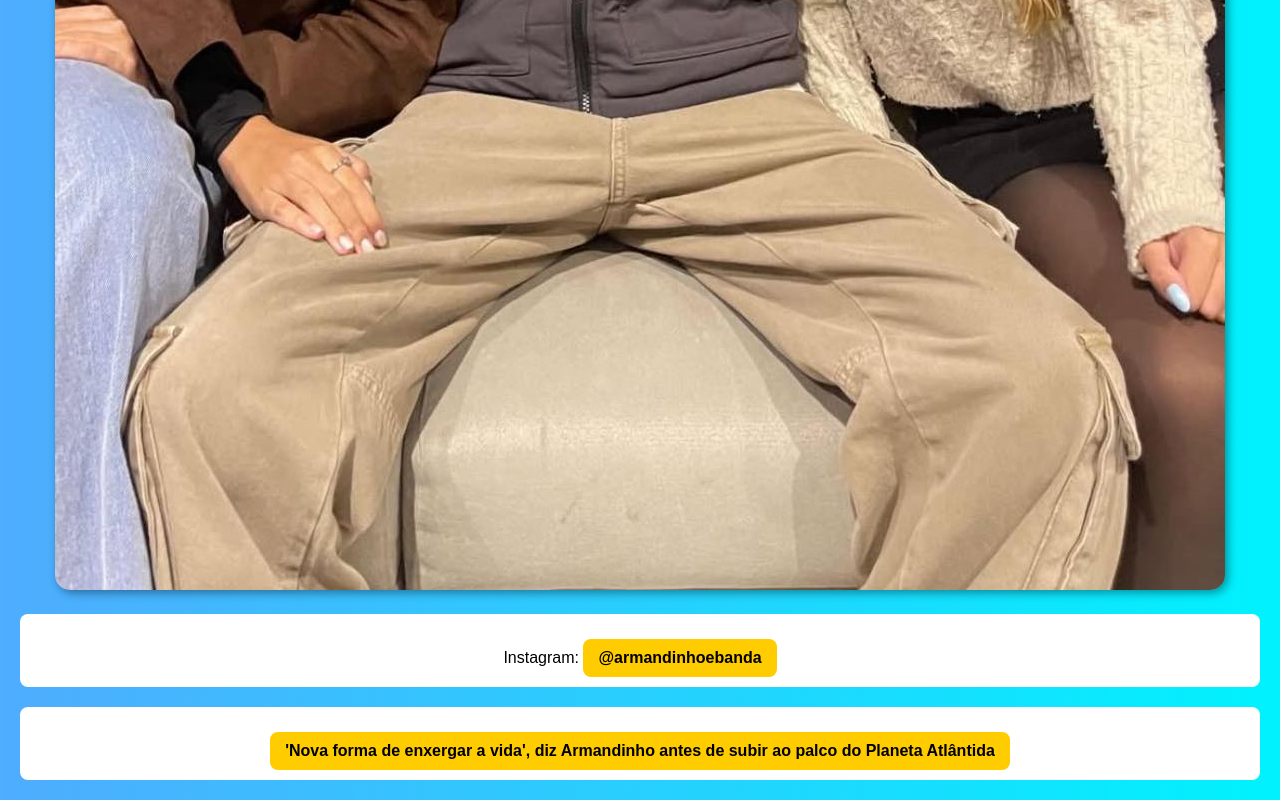
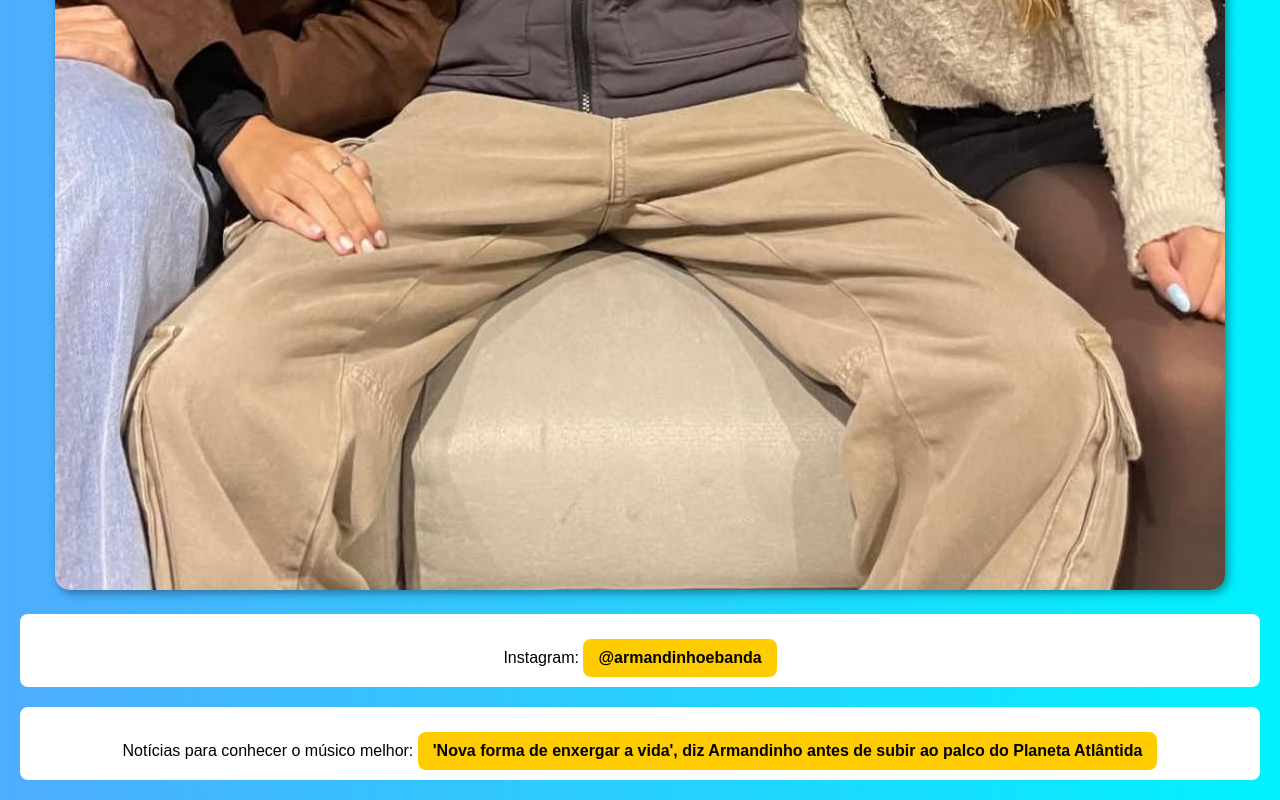
Before and after one commit to alanavsilva/Cantor, a plain HTML site: page index.html in a window 1280 px wide. Shown: the part 4136-4936 px from the top of the page. Drawn offline with Linux system fonts and the light colour scheme.

Commit message:
Melhorando as explicações

```diff
--- a/index.html
+++ b/index.html
@@ -51,6 +51,7 @@ Instagram:
 </a>
 </address>
 <address>
+    Notícias para conhecer o músico melhor:
 <a href="https://g1.globo.com/rs/rio-grande-do-sul/planeta-atlantida/noticia/2026/01/31/nova-forma-de-enxergar-a-vida-diz-armandinho-antes-de-subir-ao-palco-do-planeta-atlantida.ghtml" target="_blank">
 'Nova forma de enxergar a vida', diz Armandinho antes de subir ao palco do Planeta Atlântida
 </a>
```
